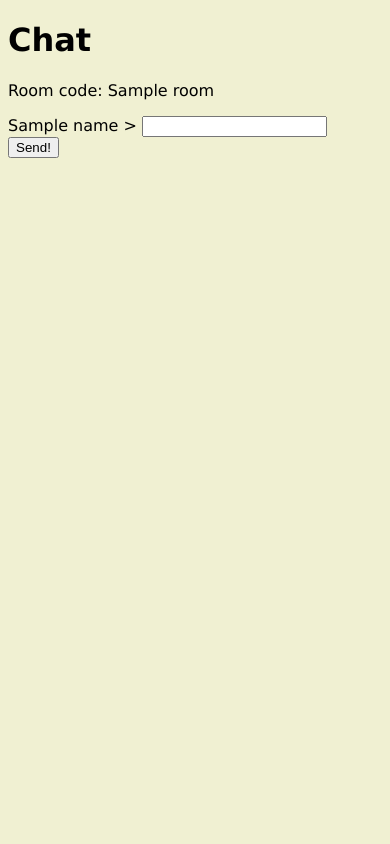
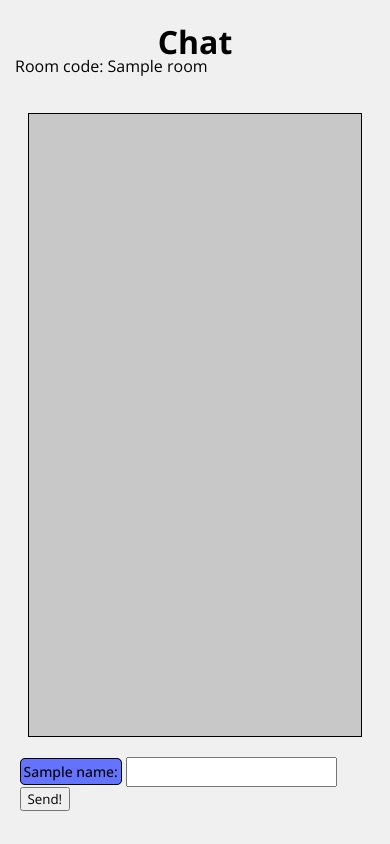
Before and after one commit to Xantus10/SocketIO_chat_app, a Flask app: template templates/chat.html in a window 390 px wide. Run offline with Flask 3, Linux system fonts and the light colour scheme; the template is opened without the code that fills it: most values are stand-ins (such as "Sample title", 1, 10 or a date in 2020); some libraries are stand-ins or nearby versions.

Commit message:
Added CSS, responsivity

```diff
--- a/app.py
+++ b/app.py
@@ -20,7 +20,7 @@
 
 
 @socketioApp.on("connect")
-def io_connect():
+def io_connect(_):
   name = session.get('name')
   code = session.get('room')
   if name is None or code is None:
@@ -96,7 +96,7 @@
 
 
 def main():
-  socketioApp.run(app, port=80)
+  socketioApp.run(app, port=5000, host='0.0.0.0')
 
 
 if __name__ == '__main__':
--- a/static/scripts/chat.js
+++ b/static/scripts/chat.js
@@ -1,9 +1,12 @@
 var socketIO = io();
+
+
 
 // Recieving a message
 socketIO.on("message", function (message) {createChatLine(message);});
 function createChatLine(message) {
   document.getElementById("messageUL").innerHTML += `<li><p>${message}</p></li>`;
+  window.scrollTo(0, document.body.scrollHeight);
 }
 
 // Sending a message
@@ -13,3 +16,14 @@
   socketIO.emit("message", {message: msg.value});
   msg.value = "";
 }
+
+
+// When user presses enter we send the message
+window.addEventListener("DOMContentLoaded", function (event) {
+  document.getElementById('message').addEventListener('keyup', function (event) {
+    event.preventDefault();
+    if (event.key === "Enter") {
+      document.getElementById('submitButton').click();
+    }
+  });
+});
--- a/static/styles/chat.css
+++ b/static/styles/chat.css
@@ -0,0 +1,96 @@
+ul {
+  list-style-type: none;
+  padding: 10px;
+}
+
+div.container {
+  gap: 30px;
+}
+
+li {
+  margin-top: 3px;
+  margin-bottom: 3px;
+}
+
+div.inputContainer {
+  width: 100%;
+  flex: 1;
+  margin-bottom: 10px;
+}
+
+div.messageContainer {
+  width: 80%;
+  flex: 26;
+  margin: auto;
+  border: 1px black solid;
+  background-color: rgb(200, 200, 200);
+}
+
+input[type="text"] {
+  width: 70%;
+  height: 30px;
+  padding: 3px;
+}
+
+input[type="submit"] {
+  width: 150px;
+  height: 30px;
+  color: whitesmoke;
+  background-color: green;
+}
+
+input[type="submit"]:hover {
+  background-color: rgb(0, 150, 0);
+}
+
+label {
+  padding: 5px;
+  border: 1px black solid;
+  border-radius: 5px;
+  background-color: rgb(100, 116, 255);
+  font-weight: 500;
+}
+
+#roomcode {
+  position: fixed;
+  bottom: 70px;
+  left: 50px;
+}
+
+@media (max-width: 800px) {
+  div.container {
+    width: 70%;
+    gap: 20px;
+  }
+
+  div.messageContainer {
+    width: 90%;
+  }
+
+  #roomcode {
+    position: absolute;
+    bottom: none;
+    left: 15px;
+    top: 55px;
+  }
+}
+
+@media (max-width: 600px) {
+  div.container {
+    width: 90%;
+    gap: 20px;
+  }
+
+  div.messageContainer {
+    width: 95%;
+  }
+
+  input[type="text"] {
+    width: 60%;
+  }
+
+  label {
+    padding: 3px;
+    font-size: 14px;
+  }
+}
--- a/static/styles/default.css
+++ b/static/styles/default.css
@@ -1,13 +1,32 @@
 * {
   box-sizing: border-box;
+  font-family: 'Open Sans', Verdana, Geneva, Tahoma, sans-serif;
+  margin: 0px;
 }
 
 html {
   height: 100%;
-  font-family: Verdana, Geneva, Tahoma, sans-serif;
-  background-color: rgb(240, 240, 210);
+  background-color: rgb(240, 240, 240);
+}
+
+body {
+  height: 100%;
 }
 
 button {
   cursor: pointer;
 }
+
+div.container {
+  width: 50%;
+  min-height: 100%;
+  margin: auto;
+  display: flex;
+  flex-direction: column;
+}
+
+h1 {
+  text-align: center;
+  margin-top: 20px;
+  margin-bottom: 30px;
+}
--- a/templates/base.html
+++ b/templates/base.html
@@ -4,11 +4,18 @@
   <meta charset="UTF-8">
   <meta name="viewport" content="width=device-width, initial-scale=1.0">
   <title>Chat</title>
+  <!--FONT-->
+  <link rel="preconnect" href="https://fonts.googleapis.com">
+  <link rel="preconnect" href="https://fonts.gstatic.com" crossorigin>
+  <link href="https://fonts.googleapis.com/css2?family=Open+Sans:ital,wght@0,300..800;1,300..800&display=swap" rel="stylesheet">
+  <!--SocketIO-->
   <script src="https://cdnjs.cloudflare.com/ajax/libs/socket.io/4.0.1/socket.io.js" integrity="sha512-q/dWJ3kcmjBLU4Qc47E4A9kTB4m3wuTY7vkFJDTZKjTs8jhyGQnaUrxa0Ytd0ssMZhbNua9hE+E7Qv1j+DyZwA==" crossorigin="anonymous"></script>
   <link rel="stylesheet" href='{{ url_for("static", filename="styles/default.css") }}'>
   {% block childCSS %}{% endblock %}
 </head>
 <body>
+  <div class="container">
   {% block content %}{% endblock %}
+  </div>
 </body>
 </html>
--- a/templates/chat.html
+++ b/templates/chat.html
@@ -3,7 +3,8 @@
 <script src='{{ url_for("static", filename="scripts/chat.js") }}'></script>{% endblock %}
 {% block content %}
 <h1>Chat</h1>
-<p>Room code: {{room}}</p>
+<p id="roomcode">Room code: {{room}}</p>
+<div class="messageContainer">
   <ul id="messageUL">
     {% for mes in messages %}
       <script>
@@ -11,7 +12,10 @@
       </script>
     {% endfor %}
   </ul>
-<label for="message">{{name}} &gt;</label>
+</div>
+<div class="inputContainer">
+  <label for="message">{{name}}:</label>
   <input type="text" name="message" id="message">
-<button type="submit" onclick="sendMessage();">Send!</button>
+  <button type="submit" id="submitButton" onclick="sendMessage();">Send!</button>
+</div>
 {% endblock %}
--- a/templates/index.html
+++ b/templates/index.html
@@ -9,10 +9,10 @@
 <form action="/" method="post">
   <label for="name">Enter your name: </label>
   <input type="text" id="name" name="name" placeholder="Name"><br>
-  <label for="join">Join an existing room? </label>
-  <input type="checkbox" name="join" id="join" value="yes" onclick="showCode()"><br>
+  <input type="checkbox" name="join" id="join" value="yes" onclick="showCode()">
+  <label for="join">Join an existing room? </label><br>
   <label for="code" id="codelabel" style="display: none;">Code: </label>
   <input type="text" id="code" name="code" placeholder="eg. eb7f51" style="display: none;"><br>
-  <input type="submit">
+  <input type="submit" value="Go chat!">
 </form>
 {% endblock %}
```
Also changed, not shown: static/styles/index.css (+20 -0 lines). Lines whose indentation alone changed are shown as unchanged.
